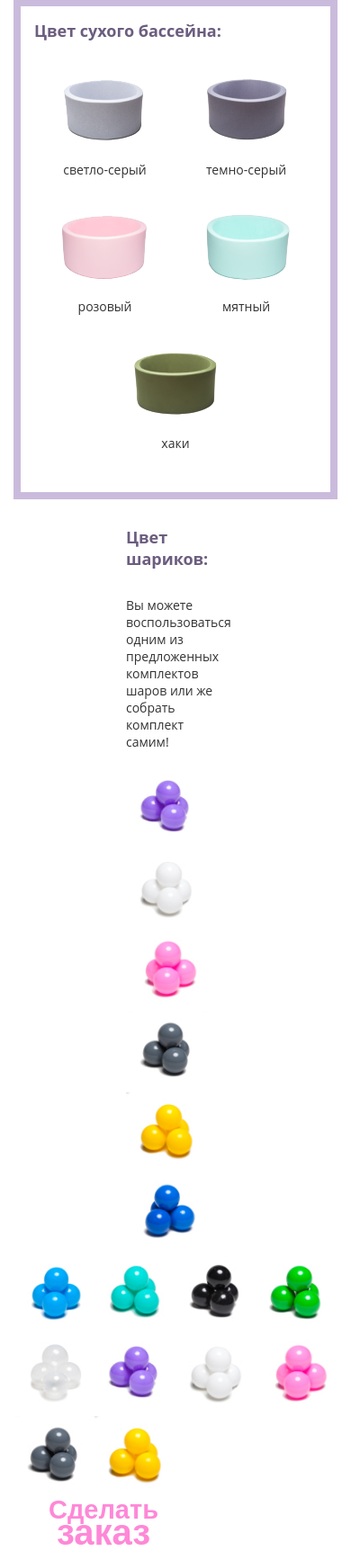
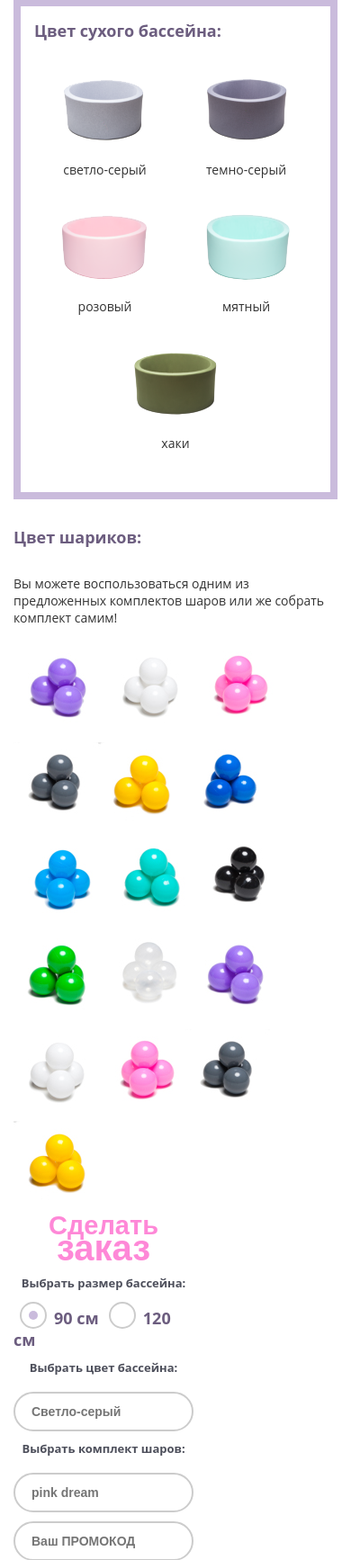
Before and after one commit to MalahVitalij/rocket-valemi, a PHP site: page / in a window 390 px wide. Shown: the part 3794-5528 px from the top of the page at 90% size. Run offline with PHP 8.4, Linux system fonts and the light colour scheme.

Commit message:
сделал футер

```diff
--- a/css/media.css
+++ b/css/media.css
@@ -146,6 +145,24 @@
         order: 2;
         width: 100%;
         margin-top: 0;
+    }
+    .scheme-wrapper .balls-wrapper .check-ball {
+        width: 100%;
+    }
+    .scheme-wrapper .check-ball-wrapper {
+        display: none;
+    }
+    .scheme-wrapper .check-ball-wrapper-760{
+        display: -webkit-flex;
+        display: -moz-flex;
+        display: -ms-flex;
+        display: -o-flex;
+        display: flex;
+        -webkit-justify-content: flex-start;
+        justify-content: flex-start;
+        -webkit-flex-wrap: wrap;
+            -ms-flex-wrap: wrap;
+                flex-wrap: wrap;
     }
     .scheme-wrapper .wrap-balls .checked-ball{
        display: none;
--- a/css/style.css
+++ b/css/style.css
@@ -1415,6 +1415,9 @@
     display: flex;
     -webkit-justify-content: flex-start;
     justify-content: flex-start;
+}
+.scheme-wrapper .check-ball-wrapper-760{
+    display: none;
 }
 .scheme-wrapper  .check-ball-wrapper .ball img {
     display: block;
@@ -2830,7 +2833,7 @@
     display: block;
     position: absolute;
     content: '';
-    width: 80%;
+    width: 100%;
     height: 2px;
     bottom: 0;
     left: 0;
--- a/index.html
+++ b/index.html
@@ -381,6 +381,24 @@
                                 <div class="ball"><img src="img/color4.jpg" alt="Серый" /></div>
                                 <div class="ball"><img src="img/color5.jpg" alt="Желтый" /></div>
                             </div>
+                            <div class="bottom check-ball-wrapper-760">
+                                <div class="ball"><img src="img/color1.jpg" alt="Фиолетовый" /></div>
+                                <div class="ball"><img src="img/color2.jpg" alt="Белый" /></div>
+                                <div class="ball"><img src="img/color3.jpg" alt="Розовый" /></div>
+                                <div class="ball"><img src="img/color4.jpg" alt="Серый" /></div>
+                                <div class="ball"><img src="img/color5.jpg" alt="Желтый" /></div>
+                                <div class="ball"><img src="img/color6.jpg" alt="Синий" /></div>
+                                <div class="ball"><img src="img/color7.jpg" alt="Голубой" /></div>
+                                <div class="ball"><img src="img/color8.jpg" alt="Мятный" /></div>
+                                <div class="ball"><img src="img/color9.jpg" alt="Черный" /></div>
+                                <div class="ball"><img src="img/color10.jpg" alt="Зеленый" /></div>
+                                <div class="ball"><img src="img/color11.jpg" alt="Прозрачный" /></div>
+                                <div class="ball"><img src="img/color1.jpg" alt="Фиолетовый" /></div>
+                                <div class="ball"><img src="img/color2.jpg" alt="Белый" /></div>
+                                <div class="ball"><img src="img/color3.jpg" alt="Розовый" /></div>
+                                <div class="ball"><img src="img/color4.jpg" alt="Серый" /></div>
+                                <div class="ball"><img src="img/color5.jpg" alt="Желтый" /></div>
+                            </div>
                        </div>
                         <div class="colors-form">
                             <div class="form-wrapper ">
@@ -745,7 +763,7 @@
                             <div class="desc">МО, г. Серпухов, ул. Пушкина д.45</div>
                         </div>
                         <div class="contact-block">
-                            <a href="tel:+389268423090" class="phone">89268423090</a>
+                            <a href="tel:+389268423090" class="phone">8 926 842 30 90</a>
                         </div>
                         <div class="contact-block">
                             <div class="title">Наша электронная почта:</div>
--- a/sftp-config.json
+++ b/sftp-config.json
@@ -6,7 +6,7 @@
     "type": "ftp",
 
     "save_before_upload": true,
-    "upload_on_save": false,
+    "upload_on_save": true,
     "sync_down_on_open": false,
     "sync_skip_deletes": false,
     "sync_same_age": true,
```
Also changed, not shown: other parts of css/media.css (+43 -2 lines).
